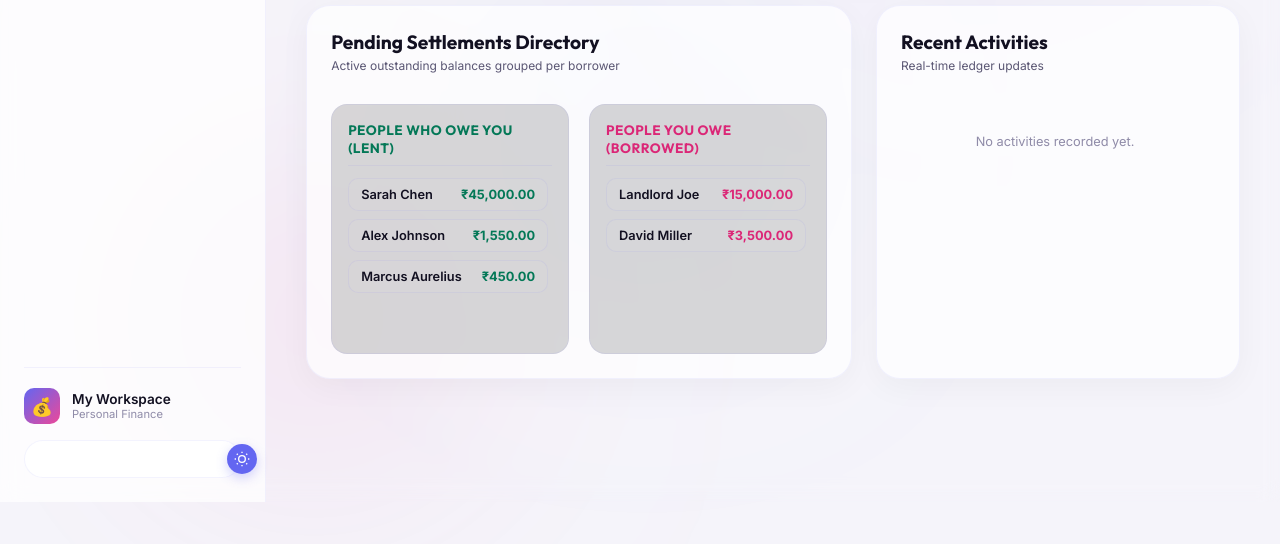
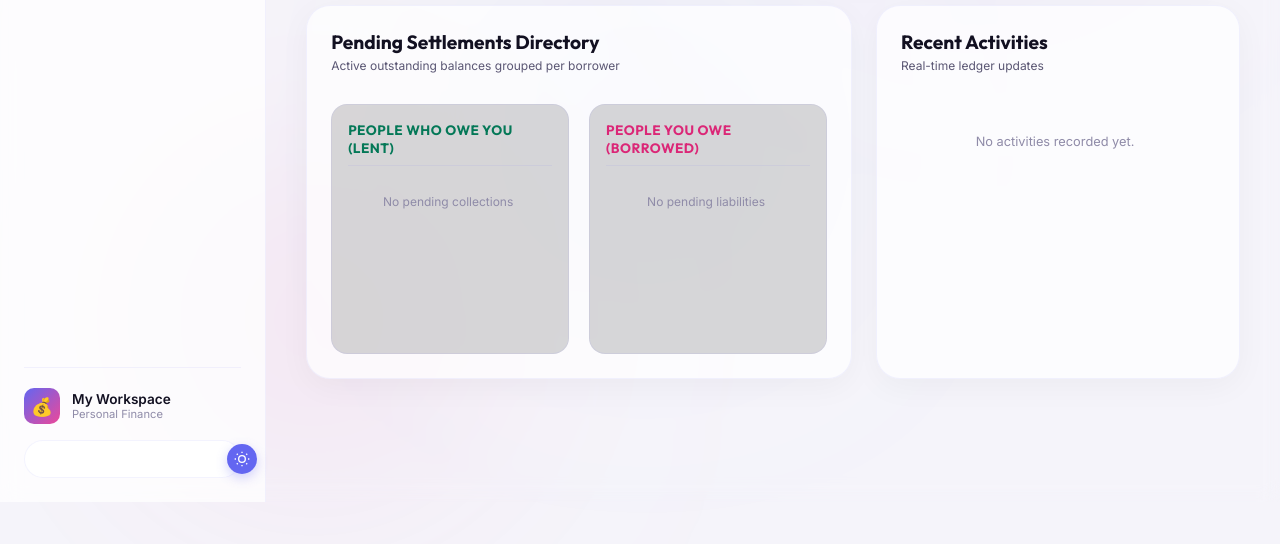
Before and after one commit to Parijat-Biswas/zelt, a plain HTML site: page index.html in a window 1280 px wide. Shown: the part 298-842 px from the top of the page. Drawn offline with Linux system fonts and the light colour scheme.

Commit message:
Provide clean slate with no dummy data and rename spreadsheet view to Logs

```diff
--- a/app.js
+++ b/app.js
@@ -34,17 +34,27 @@ class LedgerState {
     }
     document.documentElement.setAttribute("data-theme", this.theme);
 
+    // Clean slate one-time reset check to wipe existing local storage dummy data
+    const wasReset = localStorage.getItem("lf_clean_slate_reset_v1");
+    if (!wasReset) {
+      localStorage.removeItem("lf_transactions");
+      localStorage.removeItem("lf_people");
+      localStorage.removeItem("lf_activities");
+      localStorage.removeItem("lf_custom_reminders");
+      localStorage.setItem("lf_clean_slate_reset_v1", "true");
+    }
+
     // Load Transactions
     const storedTx = localStorage.getItem("lf_transactions");
     if (storedTx) {
       try {
         this.transactions = JSON.parse(storedTx);
       } catch (e) {
-        console.error("Failed to parse stored transactions, falling back to seed", e);
-        this.transactions = [...window.initialTransactions];
+        console.error("Failed to parse stored transactions", e);
+        this.transactions = [];
       }
     } else {
-      this.transactions = [...window.initialTransactions];
+      this.transactions = [];
       this.save(true);
     }
 
@@ -94,10 +104,6 @@ class LedgerState {
   extractPeopleFromTransactions() {
     // Return unique names chronologically or alphabetically
     const unique = new Set(this.transactions.map(t => t.name));
-    // Add defaults if empty
-    if (unique.size === 0) {
-      return ["Alex Johnson", "Sarah Chen", "David Miller", "Emma Watson", "Landlord Joe", "Marcus Aurelius"];
-    }
     return Array.from(unique);
   }
 
@@ -279,8 +285,8 @@ function switchTab(targetTab) {
     el.pageTitle.textContent = "Dashboard Hub";
     el.pageSubtitle.textContent = "Welcome back. Here is your financial posture at a glance.";
   } else if (targetTab === "ledger") {
-    el.pageTitle.textContent = "Spreadsheet Workspace";
-    el.pageSubtitle.textContent = "Manage credit, lent, and borrowed personal records in a clean, vertical spreadsheet grid.";
+    el.pageTitle.textContent = "Logs";
+    el.pageSubtitle.textContent = "Manage credit, lent, and borrowed personal records in a clean, vertical grid.";
   } else if (targetTab === "reminders") {
     el.pageTitle.textContent = "Reminders & Alerts";
     el.pageSubtitle.textContent = "Calculated schedules based on payment terms and due dates.";
--- a/dummyData.js
+++ b/dummyData.js
@@ -1,81 +1,8 @@
 /**
  * Pre-seeded ledger transactions for LedgerFlow.
- * These provide an instant, vibrant look on first load.
+ * Overwritten to be an empty array for a completely clean slate.
  */
-const initialTransactions = [
-  {
-    id: "tx-1",
-    name: "Alex Johnson",
-    amount: 1550.00,
-    type: "lent",
-    date: "2026-05-19",
-    status: "pending",
-    description: "Split for the gourmet wood-fired pizza and drinks we got during the Tuesday night football match.",
-    tags: ["Food", "Social"],
-    color: "none",
-    priority: "medium"
-  },
-  {
-    id: "tx-2",
-    name: "Sarah Chen",
-    amount: 45000.00,
-    type: "lent",
-    date: "2026-05-10",
-    status: "partial",
-    description: "Sold my old OnePlus phone to Sarah. She is paying in monthly installments of ₹15,000. Already paid first ₹15,000.",
-    tags: ["Tech", "Sales"],
-    color: "none",
-    priority: "high"
-  },
-  {
-    id: "tx-3",
-    name: "David Miller",
-    amount: 3500.00,
-    type: "borrowed",
-    date: "2026-05-15",
-    status: "pending",
-    description: "Gas money and toll split for the weekend road trip. Need to transfer back before the end of the week.",
-    tags: ["Travel", "Transport"],
-    color: "rose-tint",
-    priority: "medium"
-  },
-  {
-    id: "tx-4",
-    name: "Emma Watson",
-    amount: 1200.00,
-    type: "lent",
-    date: "2026-05-01",
-    status: "paid",
-    description: "Shared birthday gift for Professor Snape. Bought a custom leather journal.",
-    tags: ["Gifts", "Celebration"],
-    color: "none",
-    priority: "low"
-  },
-  {
-    id: "tx-5",
-    name: "Landlord Joe",
-    amount: 15000.00,
-    type: "borrowed",
-    date: "2026-05-05",
-    status: "overdue",
-    description: "May rent balance. Delayed due to banking transfer holds. Need to pay ASAP to avoid a late fee penalty.",
-    tags: ["Rent", "Bills"],
-    color: "rose-tint",
-    priority: "high"
-  },
-  {
-    id: "tx-6",
-    name: "Marcus Aurelius",
-    amount: 450.00,
-    type: "lent",
-    date: "2026-05-20",
-    status: "pending",
-    description: "Morning espresso and cookies at the local cafe. He forgot his wallet.",
-    tags: ["Food", "Daily"],
-    color: "none",
-    priority: "low"
-  }
-];
+const initialTransactions = [];
 
 // Export to window object for browser-level access
 window.initialTransactions = initialTransactions;
--- a/index.html
+++ b/index.html
@@ -39,8 +39,8 @@
         <button class="menu-item active" id="nav-dashboard" aria-label="Go to Dashboard">
           Dashboard Hub
         </button>
-        <button class="menu-item" id="nav-ledger" aria-label="Go to Ledger Sheets">
-          Interactive Sheet
+        <button class="menu-item" id="nav-ledger" aria-label="Go to Logs">
+          Logs
         </button>
         <button class="menu-item" id="nav-reminders" aria-label="Go to Reminders and Alerts">
           Reminders
```
